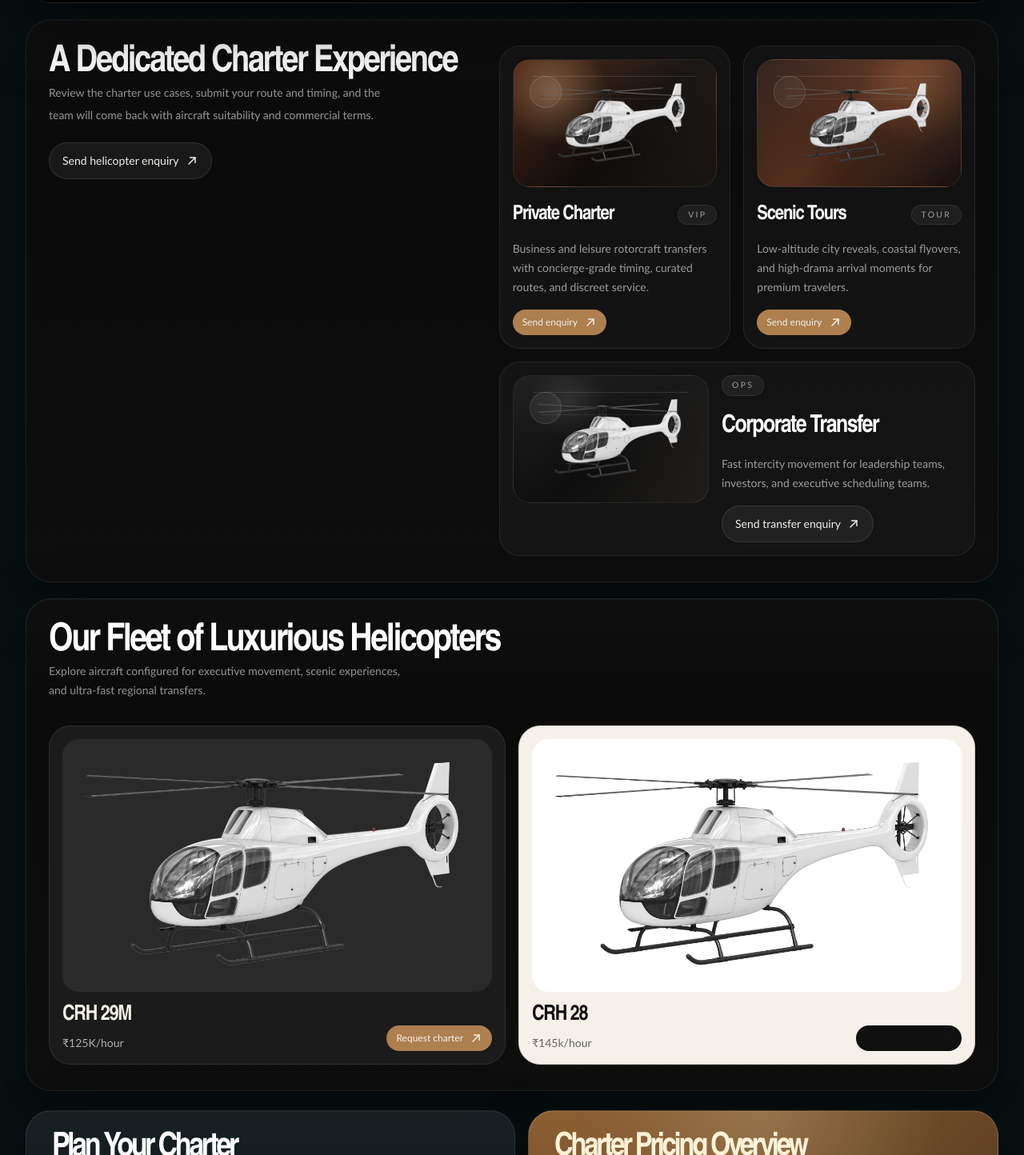
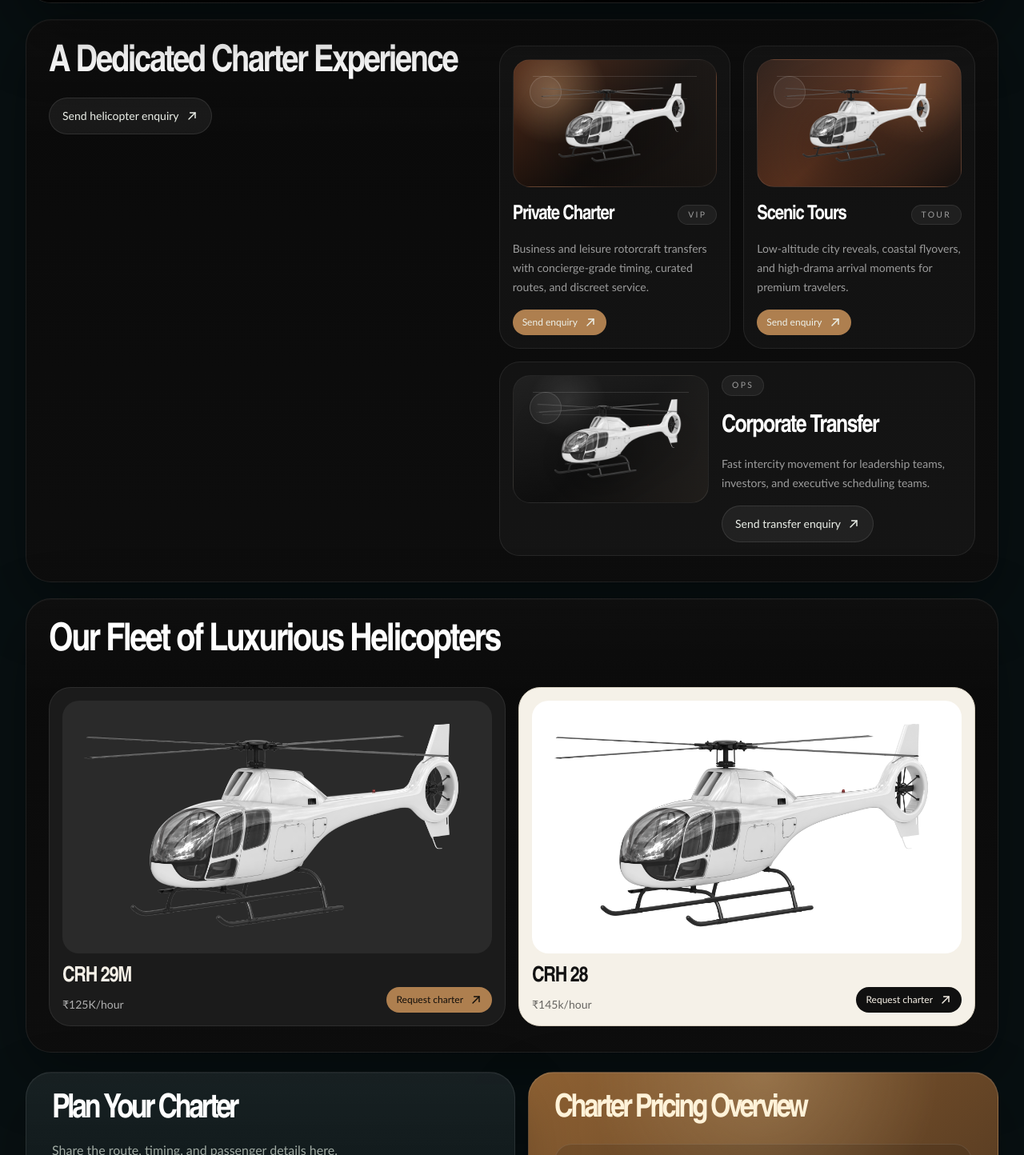
Before and after one commit to Shield-Force-System/sheild-force-fe, a Next.js app: page /charter-booking in a window 1280 px wide. Shown: the part 766-2210 px from the top of the page at 80% size. Built offline with nearby package versions, Linux system fonts and the light colour scheme.

Commit message:
Content changes and UI redirection

```diff
--- a/app/about/page.tsx
+++ b/app/about/page.tsx
@@ -94,10 +94,10 @@ From personal bodyguards to helicopter-assisted movement, every operation is han
             <h2 className="display-title mt-5 max-w-[14ch] text-[2rem] leading-[0.92] text-white sm:text-[2.5rem] lg:max-w-none">
               Built for Security-Critical Operations
             </h2>
-            <p className="mt-5 max-w-3xl text-sm leading-7 text-[var(--ink-muted)] sm:text-base">
+            {/* <p className="mt-5 max-w-3xl text-sm leading-7 text-[var(--ink-muted)] sm:text-base">
               Shield Force is an operational security platform designed for environments where
               safety, timing, and control cannot be compromised.
-            </p>
+            </p> */}
             <p className="mt-4 text-sm leading-7 text-[var(--ink-muted)] sm:text-base">
               We specialize in:
             </p>
@@ -149,9 +149,9 @@ From personal bodyguards to helicopter-assisted movement, every operation is han
           <div className="text-[0.72rem] uppercase tracking-[0.24em] text-[var(--brand-strong)]">
             WHAT MAKES US DIFFERENT
           </div>
-          <h2 className="display-title mt-5 max-w-[16ch] text-[2rem] leading-[0.92] text-white sm:text-[2.5rem] lg:max-w-none">
+          {/* <h2 className="display-title mt-5 max-w-[16ch] text-[2rem] leading-[0.92] text-white sm:text-[2.5rem] lg:max-w-none">
             Designed for Real-World Security Scenarios
-          </h2>
+          </h2> */}
 
           <div className="mt-7 grid gap-4 lg:grid-cols-2">
             {deploymentProtocol.map((item) => (
--- a/app/bodyguards/page.tsx
+++ b/app/bodyguards/page.tsx
@@ -63,7 +63,7 @@ export default async function BodyguardsPage() {
               Armed Security Guard and Bodyguard Services
             </h1>
             <p className="mt-6 max-w-2xl text-base leading-8 text-white/72 sm:text-lg">
-             Browse verified Shield Force professionals, review profiles, and submit your requirement. Every deployment is reviewed, planned, and executed by our command team.
+             Browse verified Shield Force professionals, review profiles, and submit your requirement.
             </p>
 
             <div className="mt-8 flex flex-wrap gap-3">
@@ -74,17 +74,6 @@ export default async function BodyguardsPage() {
             </div>
           </div>
 
-          <div className="section-card rounded-[1.9rem] px-5 py-5 sm:px-6">
-            <div className="relative z-10">
-              <div className="grid gap-3 sm:grid-cols-2">
-                {clientProof.map((item) => (
-                  <div key={item} className="rounded-[1.3rem] border border-white/8 bg-white/4 px-4 py-4 text-sm leading-6 text-[var(--ink-muted)]">
-                    {item}
-                  </div>
-                ))}
-              </div>
-            </div>
-          </div>
         </div>
       </section>
 
@@ -92,7 +81,7 @@ export default async function BodyguardsPage() {
         <div className="relative z-10">
           <SectionHeading
             title="Verified Professionals. Ready for Deployment."
-            description="Each profile represents a trained, background-verified professional operating under Shield Force protocols and supervision."
+            description=""
           />
 
           <div className="mt-8 grid gap-4 lg:grid-cols-2 xl:grid-cols-3">
@@ -207,7 +196,7 @@ export default async function BodyguardsPage() {
         <article id="customer-enquiry" className="section-card rounded-[2rem] px-6 py-7 sm:px-8">
           <div className="relative z-10">
             <h2 className="display-title max-w-[13ch] text-[2rem] leading-[0.94] text-white sm:text-[2.5rem] lg:max-w-none">
-              Need a bodyguard ? Enquiry Now
+              Submit a Bodyguard Enquiry
             </h2>
 
             <form className="mt-6 grid gap-4" action="#">
--- a/app/charter-booking/page.tsx
+++ b/app/charter-booking/page.tsx
@@ -94,7 +94,7 @@ export default function HelicopterBookingPage() {
 
                   <p className="mt-7 max-w-[18rem] text-sm leading-6 text-white/58 sm:text-[14px]">
                    Skip traffic. Save time. Arrive in style.
-Charter premium helicopters for business, events, or personal travel with seamless coordination from request to landing.
+Charter premium helicopters for business, events, or personal travel.
 
                   </p>
 
@@ -133,10 +133,7 @@ Charter premium helicopters for business, events, or personal travel with seamle
                       A Dedicated Charter Experience
                     </h2>
                      <div className="max-w-md">
-                    <p className="text-sm leading-7 text-white/56">
-                      Review the charter use cases, submit your route and timing, and the team will
-                      come back with aircraft suitability and commercial terms.
-                    </p>
+
                     <Link
                       href="#flight-enquiry"
                       className="mt-5 inline-flex items-center gap-2 rounded-full border border-white/10 bg-white/6 px-4 py-3 text-sm font-medium text-white transition hover:bg-white/12"
@@ -208,10 +205,7 @@ Charter premium helicopters for business, events, or personal travel with seamle
                   <h2 className="max-w-[12ch] font-display text-[2.2rem] leading-[0.95] tracking-[-0.05em] text-white sm:text-[3rem] lg:max-w-none">
                     Our Fleet of Luxurious Helicopters
                   </h2>
-                   <p className="max-w-md text-sm leading-6 text-white/55">
-                  Explore aircraft configured for executive movement, scenic experiences, and
-                  ultra-fast regional transfers.
-                </p>
+
                 </div>
 
               </div>
@@ -234,7 +228,7 @@ Charter premium helicopters for business, events, or personal travel with seamle
                 <div className="relative z-10">
                   <SectionHeading
                     title="Plan Your Charter"
-                    description="Share the route, timing, and passenger details here, and Shield Force follows up manually with the next steps."
+                    description="Share the route, timing, and passenger details here."
                   />
 
                   <HelicopterEnquiryForm />
@@ -281,7 +275,7 @@ Charter premium helicopters for business, events, or personal travel with seamle
               <article className="section-card rounded-[2rem] px-6 py-7 sm:px-8">
                 <div className="relative z-10">
                   <SectionHeading
-                    title="Built for High-Stakes Movement:"
+                    title="Who We Serve"
                     description="Shield Force integrates air mobility with on-ground protection and transport ensuring a seamless, secure experience"
                   />
 
--- a/app/layout.tsx
+++ b/app/layout.tsx
@@ -1,4 +1,5 @@
 import type { Metadata } from "next";
+import Script from "next/script";
 import { SiteFaqSection } from "@/components/site-faq-section";
 import { SiteFooter } from "@/components/site-footer";
 import { SiteHeader } from "@/components/site-header";
@@ -25,7 +26,35 @@ export default function RootLayout({
 }>) {
   return (
     <html lang="en" className="h-full antialiased">
+      <head>
+        <Script id="google-tag-manager" strategy="beforeInteractive">
+          {`(function(w,d,s,l,i){w[l]=w[l]||[];w[l].push({'gtm.start':
+new Date().getTime(),event:'gtm.js'});var f=d.getElementsByTagName(s)[0],
+j=d.createElement(s),dl=l!='dataLayer'?'&l='+l:'';j.async=true;j.src=
+'https://www.googletagmanager.com/gtm.js?id='+i+dl;f.parentNode.insertBefore(j,f);
+})(window,document,'script','dataLayer','GTM-M3SBNJG4');`}
+        </Script>
+        <Script
+          id="google-analytics-src"
+          src="https://www.googletagmanager.com/gtag/js?id=G-M7083BBFPD"
+          strategy="beforeInteractive"
+        />
+        <Script id="google-analytics" strategy="beforeInteractive">
+          {`window.dataLayer = window.dataLayer || [];
+function gtag(){dataLayer.push(arguments);}
+gtag('js', new Date());
+gtag('config', 'G-M7083BBFPD');`}
+        </Script>
+      </head>
       <body className="min-h-full">
+        <noscript>
+          <iframe
+            src="https://www.googletagmanager.com/ns.html?id=GTM-M3SBNJG4"
+            height="0"
+            width="0"
+            style={{ display: "none", visibility: "hidden" }}
+          />
+        </noscript>
         <div className="flex min-h-screen flex-col">
           <SiteHeader />
           <div className="flex-1 pt-[6.75rem] sm:pt-[7.75rem] lg:pt-[8.5rem]">
--- a/app/page.tsx
+++ b/app/page.tsx
@@ -142,8 +142,8 @@ export default function Home() {
           <section className="section-card min-w-0 rounded-[2rem] px-6 py-7 sm:px-8">
             <div className="relative z-10">
               <SectionHeading
-                title="Pricing May Vary With Duration, Risk Factors, and Events"
-                description="Every deployment is priced based on expertise, duration, and operational requirements ensuring clarity and complete trust."
+                title="Pricing Overview"
+                description=""
               />
 
               <div className="mt-7 grid gap-3 sm:hidden">
--- a/app/services/page.tsx
+++ b/app/services/page.tsx
@@ -132,8 +132,8 @@ export default function ServicesPage() {
       <section className="mt-6 section-card rounded-[2rem] px-6 py-7 sm:px-8">
           <div className="relative z-10">
             <SectionHeading
-              title="Pricing May Vary With Duration, Risk Factors, and Events"
-              description="Every deployment is priced based on expertise, duration, and operational requirements ensuring clarity and complete trust."
+              title="Pricing Overview"
+              description=""
             />
 
             <div className="table-shell mt-7 overflow-x-auto">
--- a/components/aviation-showcase.tsx
+++ b/components/aviation-showcase.tsx
@@ -117,8 +117,9 @@ export function FleetCard({
         <Link
           href={href}
           className={`inline-flex items-center gap-2 rounded-full px-3 py-2 text-xs font-medium ${
-            dark ? "bg-[#ae7f4f] text-[#120e0a]" : "bg-[#101010] text-[#f8f2e8]"
+            dark ? "bg-[#ae7f4f]" : "bg-[#101010]"
           }`}
+          style={{ color: dark ? "#120e0a" : "#f8f2e8" }}
         >
           Request charter
           <ArrowIcon />
--- a/components/homepage-hero-carousel.tsx
+++ b/components/homepage-hero-carousel.tsx
@@ -160,7 +160,7 @@ export function HomepageHeroCarousel() {
                 <ArrowIcon />
               </Link>
               <Link
-                href="#services"
+                href="#bodyguards"
                 className="inline-flex items-center justify-center gap-2 rounded-full border border-white/12 bg-[#111111] px-5 py-3 text-sm font-medium text-white transition hover:bg-[#171717]"
               >
                 Explore services
--- a/components/site-data.ts
+++ b/components/site-data.ts
@@ -16,7 +16,7 @@ export const serviceCards = [
   {
     id: "armed-rifle",
     title: "Armed Security - Rifle",
-    href: "/services#armed-rifle",
+    href: "/bodyguards",
     tag: "High Visibility",
     image: {
       src: "/Images/ArmedSecurity2.png",
@@ -31,7 +31,7 @@ export const serviceCards = [
   {
     id: "armed-pistol",
     title: "Armed Security - Pistol",
-    href: "/services#armed-pistol",
+    href: "/bodyguards",
     tag: "Close Protection",
     image: {
       src: "/Images/ArmedSecurity1.png",
@@ -46,7 +46,7 @@ export const serviceCards = [
   {
     id: "personal-bodyguard",
     title: "Personal Bodyguard",
-    href: "/services#personal-bodyguard",
+    href: "/bodyguards",
     tag: "Executive Escort",
     image: {
       src: "/Images/bodyguard.png",
@@ -61,7 +61,7 @@ export const serviceCards = [
   {
     id: "helicopter-rental",
     title: "Helicopter Rental",
-    href: "/helicopter-booking",
+    href: "/charter-booking",
     tag: "Rapid Mobility",
     image: {
       src: "/Images/helicopter.png",
@@ -76,7 +76,7 @@ export const serviceCards = [
   {
     id: "events-security",
     title: "Event & VIP Security",
-    href: "/services#events-security",
+    href: "/services",
     tag: "Crowd-Control Ops",
     image: {
       src: "/Images/Events1.png",
@@ -91,7 +91,7 @@ export const serviceCards = [
   {
     id: "on-demand-vehicle",
     title: "On-Demand Bullet Proof Vehicles",
-    href: "/services#on-demand-vehicle",
+    href: "/services",
     tag: "Protected Transport",
     image: {
       src: "/Images/Car.png",
--- a/components/site-faq-section.tsx
+++ b/components/site-faq-section.tsx
@@ -20,7 +20,7 @@ export function SiteFaqSection() {
         <div className="relative z-10">
           <SectionHeading
             title="Frequently Asked Questions"
-            description="Users can access booking, protection, mobility, and helicopter information directly from any page."
+            description=""
           />
 
           <div
```
